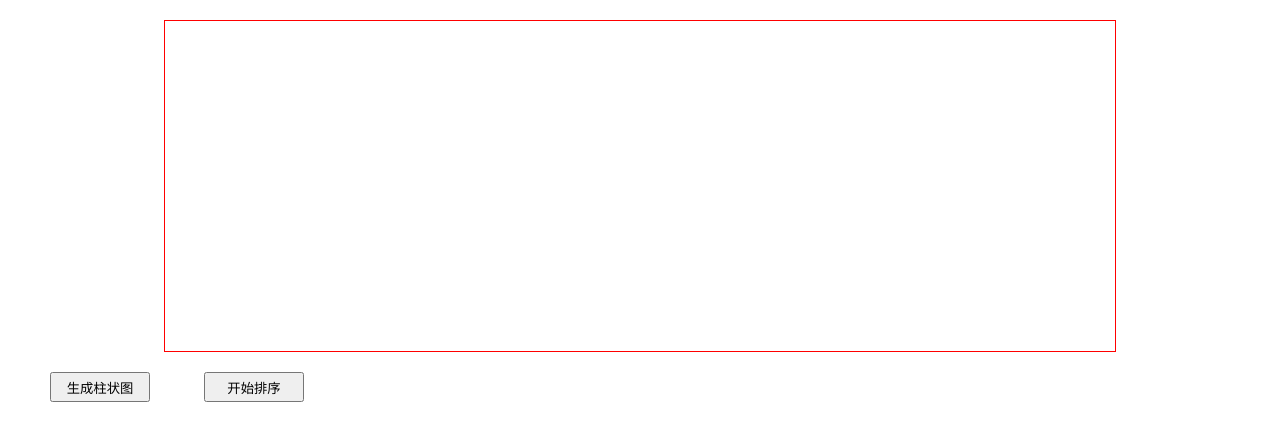
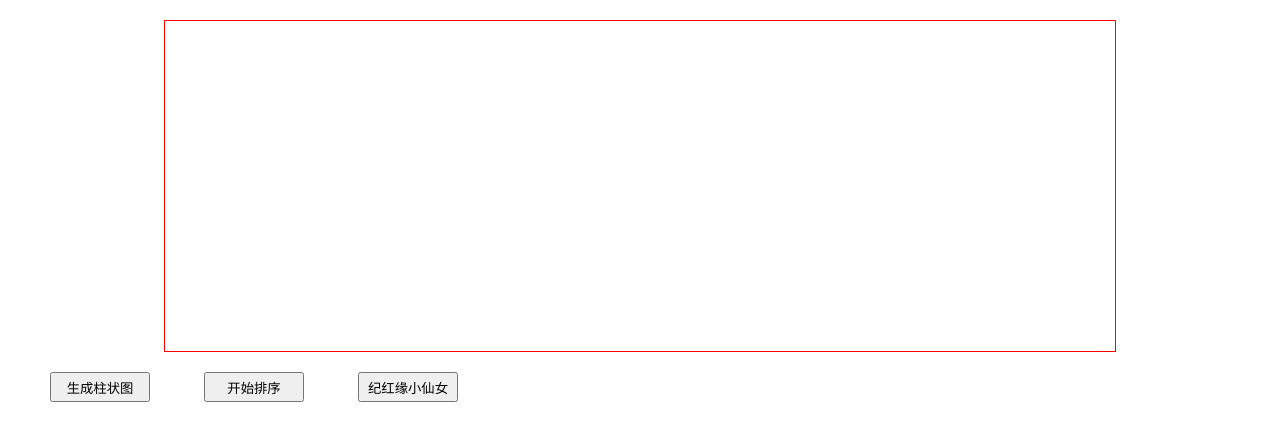
Before and after one commit to xiayusee/xiayusee.github.io, a plain HTML site: page index.html in a window 1280 px wide. Drawn offline with Linux system fonts and the light colour scheme.

Commit message:
Update index.html

```diff
--- a/index.html
+++ b/index.html
@@ -40,6 +40,7 @@
 		<ul class="box"></ul>
 		<button>生成柱状图</button>
 		<button>开始排序</button>
+		<button>纪红缘小仙女</button>
 
 		<script type="text/javascript">
 			var box = document.getElementsByClassName("box")[0];
```
